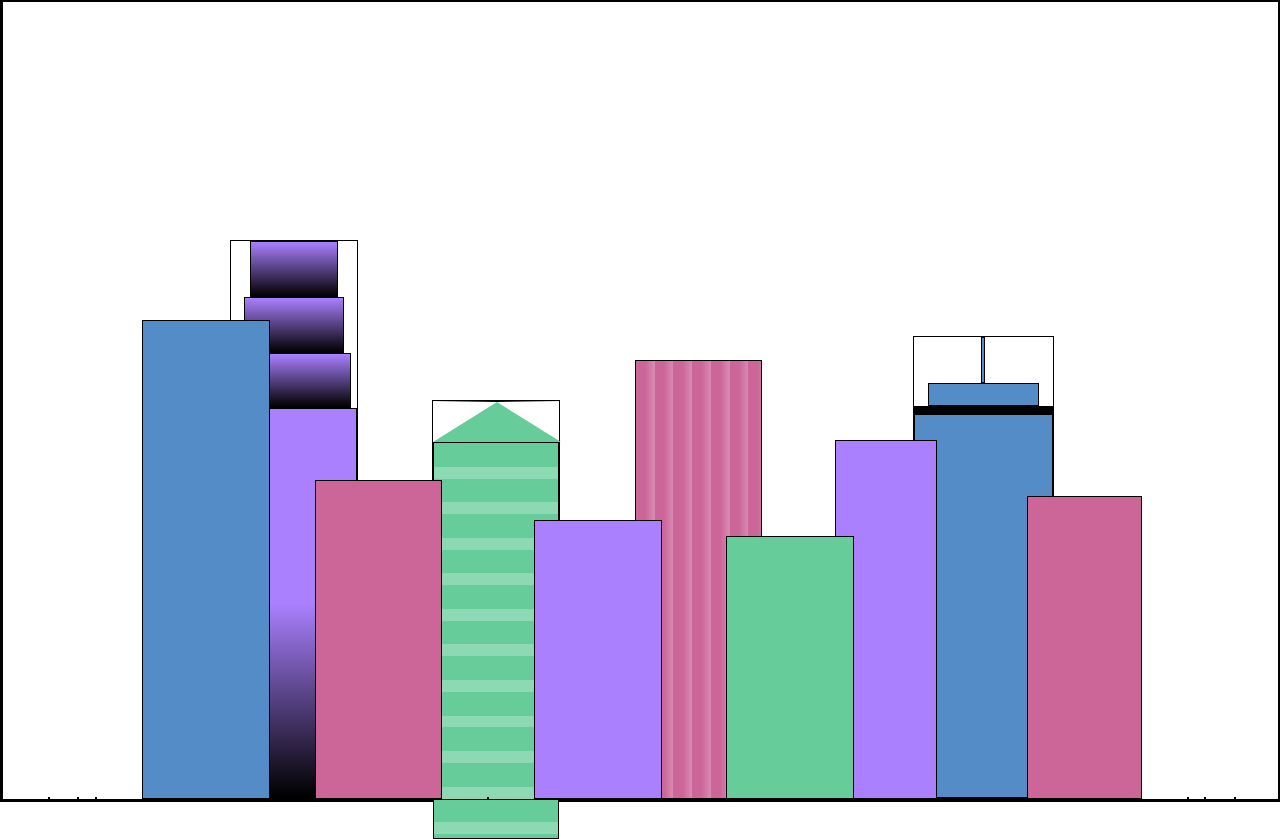
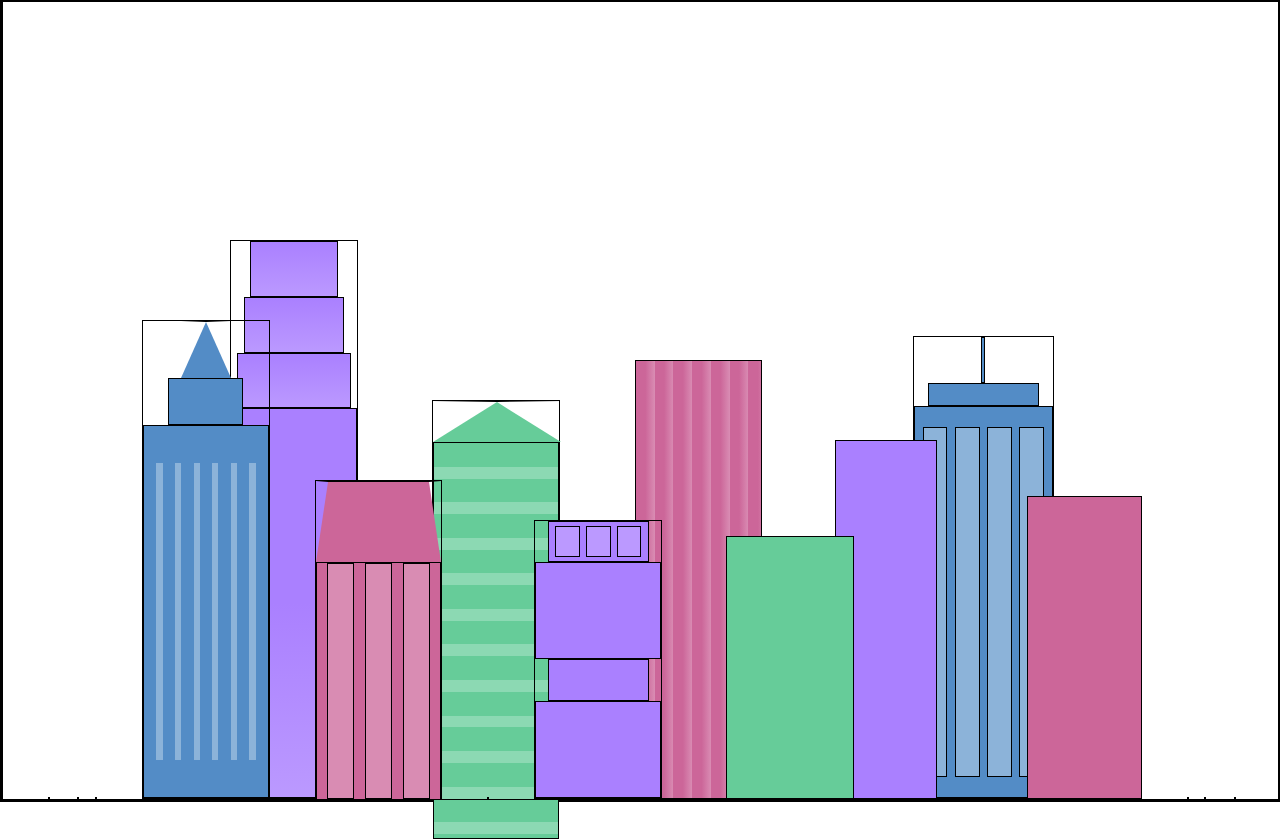
Before and after one commit to Amine21-33/City-Skyline, a plain HTML site: page index.html in a window 1280 px wide. Drawn offline with Linux system fonts and the light colour scheme.

Commit message:
Day 3
add new code

```diff
--- a/index.html
+++ b/index.html
@@ -25,7 +25,7 @@
       <div class="bb4 building-wrap">
         <div class="bb4a"></div>
         <div class="bb4b"></div>
-        <div class="bb4c">
+        <div class="bb4c window-wrap">
           <div class="bb4-window"></div>
           <div class="bb4-window"></div>
           <div class="bb4-window"></div>
@@ -39,10 +39,30 @@
     <div class="foreground-buildings">
       <div></div>
       <div></div>
-      <div class="fb1"></div>
-      <div class="fb2"></div>
+      <div class="fb1 building-wrap">
+        <div class="fb1a"></div>
+        <div class="fb1b"></div>
+        <div class="fb1c"></div>
+      </div>
+      <div class="fb2">
+        <div class="fb2a"></div>
+        <div class="fb2b window-wrap">
+          <div class="fb2-window"></div>
+          <div class="fb2-window"></div>
+          <div class="fb2-window"></div>
+        </div>
+      </div>
       <div></div>
-      <div class="fb3"></div>
+      <div class="fb3 building-wrap">
+        <div class="fb3a window-wrap">
+          <div class="fb3-window"></div>
+          <div class="fb3-window"></div>
+          <div class="fb3-window"></div>
+        </div>
+        <div class="fb3b"></div>
+        <div class="fb3a"></div>
+        <div class="fb3b"></div>
+      </div>
       <div class="fb4"></div>
       <div class="fb5"></div>
       <div class="fb6"></div>
--- a/styles.css
+++ b/styles.css
@@ -3,7 +3,7 @@
   --building-color2: #66cc99;
   --building-color3: #cc6699;
   --building-color4: #538cc6;
-  --window-color1: black;
+  --window-color1: #bb99ff;
   --window-color2: #8cd9b3;
   --window-color3: #d98cb3;
   --window-color4: #8cb3d9;
@@ -34,6 +34,12 @@
   display: flex;
   flex-direction: column;
   align-items: center;
+}
+
+.window-wrap {
+  display: flex;
+  align-items: center;
+  justify-content: space-evenly;
 }
 
 /* BACKGROUND BUILDINGS - "bb" stands for "background building" */
@@ -127,23 +133,93 @@
   background-color: var(--building-color4);
 }
 
+.bb4-window {
+  width: 18%;
+  height: 90%;
+  background-color: var(--window-color4);
+}
+
 /* FOREGROUND BUILDINGS - "fb" stands for "foreground building" */
 .fb1 {
   width: 10%;
   height: 60%;
+}
+
+.fb1a {
+  border-bottom: 7vh solid var(--building-color4);
+  border-left: 2vw solid transparent;
+  border-right: 2vw solid transparent;
+}
+
+.fb1b {
+  width: 60%;
+  height: 10%;
   background-color: var(--building-color4);
+}
+
+.fb1c {
+  width: 100%;
+  height: 80%;
+  background: repeating-linear-gradient(
+      90deg,
+      var(--building-color4),
+      var(--building-color4) 10%,
+      transparent 10%,
+      transparent 15%
+    ),
+    repeating-linear-gradient(
+      var(--building-color4),
+      var(--building-color4) 10%,
+      var(--window-color4) 10%,
+      var(--window-color4) 90%
+    );
 }
 
 .fb2 {
   width: 10%;
   height: 40%;
+}
+
+.fb2a {
+  width: 100%;
+  border-bottom: 10vh solid var(--building-color3);
+  border-left: 1vw solid transparent;
+  border-right: 1vw solid transparent;
+}
+
+.fb2b {
+  width: 100%;
+  height: 75%;
   background-color: var(--building-color3);
+}
+
+.fb2-window {
+  width: 22%;
+  height: 100%;
+  background-color: var(--window-color3);
 }
 
 .fb3 {
   width: 10%;
   height: 35%;
+}
+
+.fb3a {
+  width: 80%;
+  height: 15%;
   background-color: var(--building-color1);
+}
+
+.fb3b {
+  width: 100%;
+  height: 35%;
+  background-color: var(--building-color1);
+}
+
+.fb3-window {
+  width: 25%;
+  height: 80%;
+  background-color: var(--window-color1);
 }
 
 .fb4 {
```
